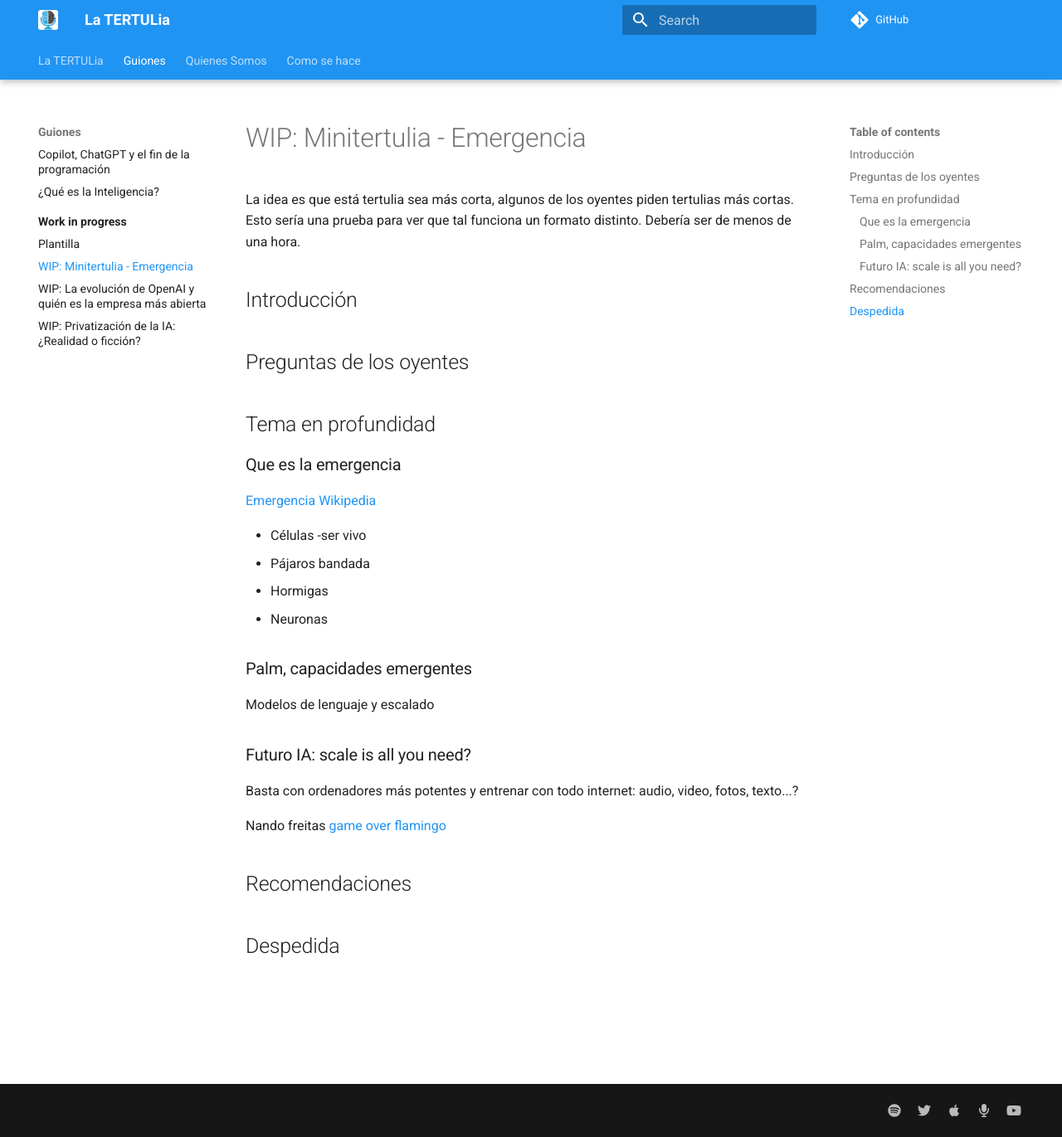
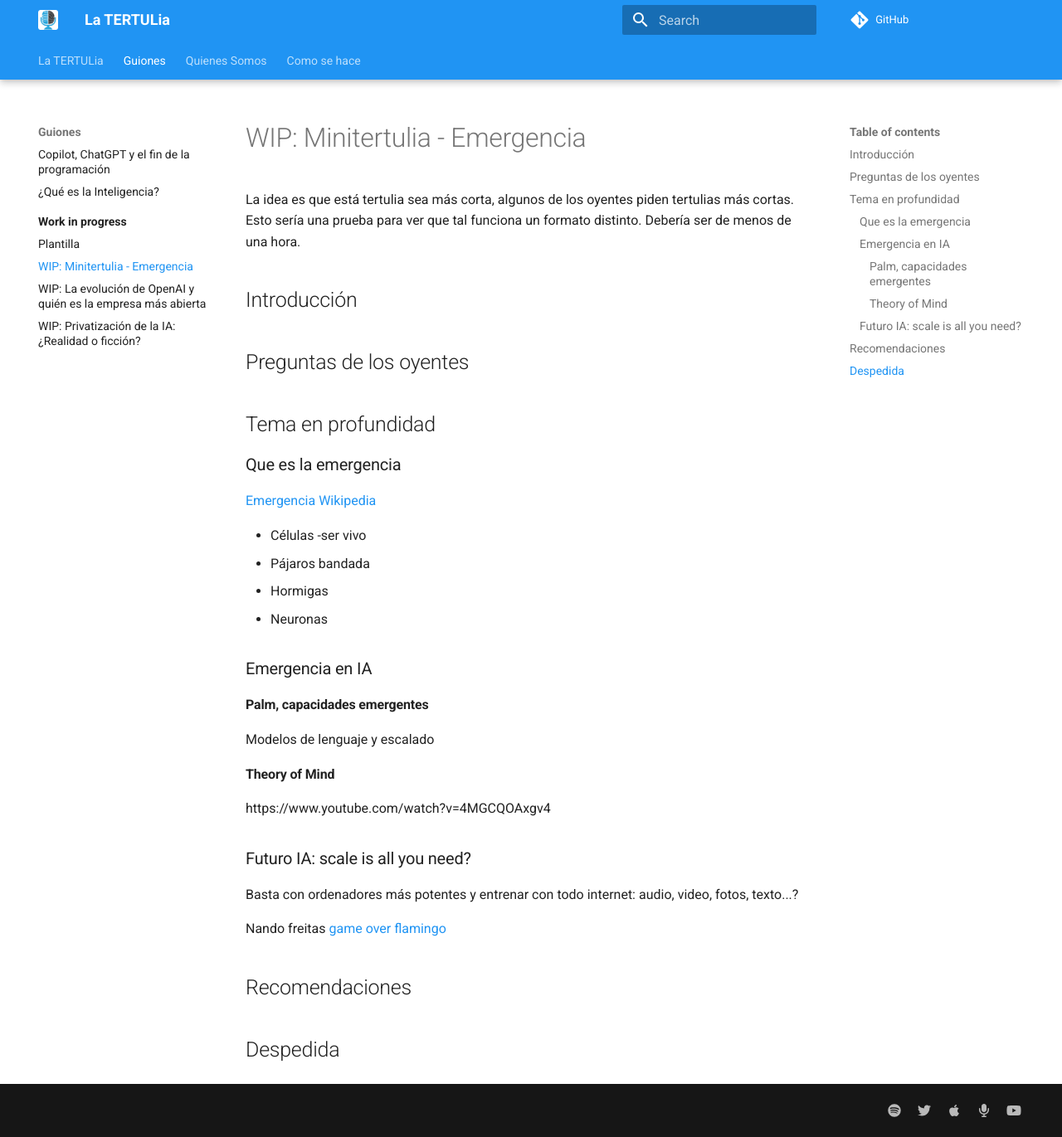
Before and after one commit to ironbar/tertulia_inteligencia_artificial, an MkDocs documentation site: the page built from docs/guiones/work-in-progress/wip_minitertulia_emergencia.md, in a window 1280 px wide and 1371 px high. Shown: the whole window at 83% size. Built offline with MkDocs 1.6.1 and Material for MkDocs 9.7.7, drawn with Linux system fonts in a browser that asks for light colours; comment, search, counter and statistics services are not loaded.

Commit message:
Update wip_minitertulia_emergencia.md

```diff
--- a/docs/guiones/work-in-progress/wip_minitertulia_emergencia.md
+++ b/docs/guiones/work-in-progress/wip_minitertulia_emergencia.md
@@ -17,9 +17,15 @@ La idea es que está tertulia sea más corta, algunos de los oyentes piden tertu
 - Hormigas
 - Neuronas
 
-### Palm, capacidades emergentes
+### Emergencia en IA
+
+#### Palm, capacidades emergentes
 
 Modelos de lenguaje y escalado
+
+#### Theory of Mind
+
+https://www.youtube.com/watch?v=4MGCQOAxgv4
 
 ### Futuro IA: scale is all you need?
 
```
